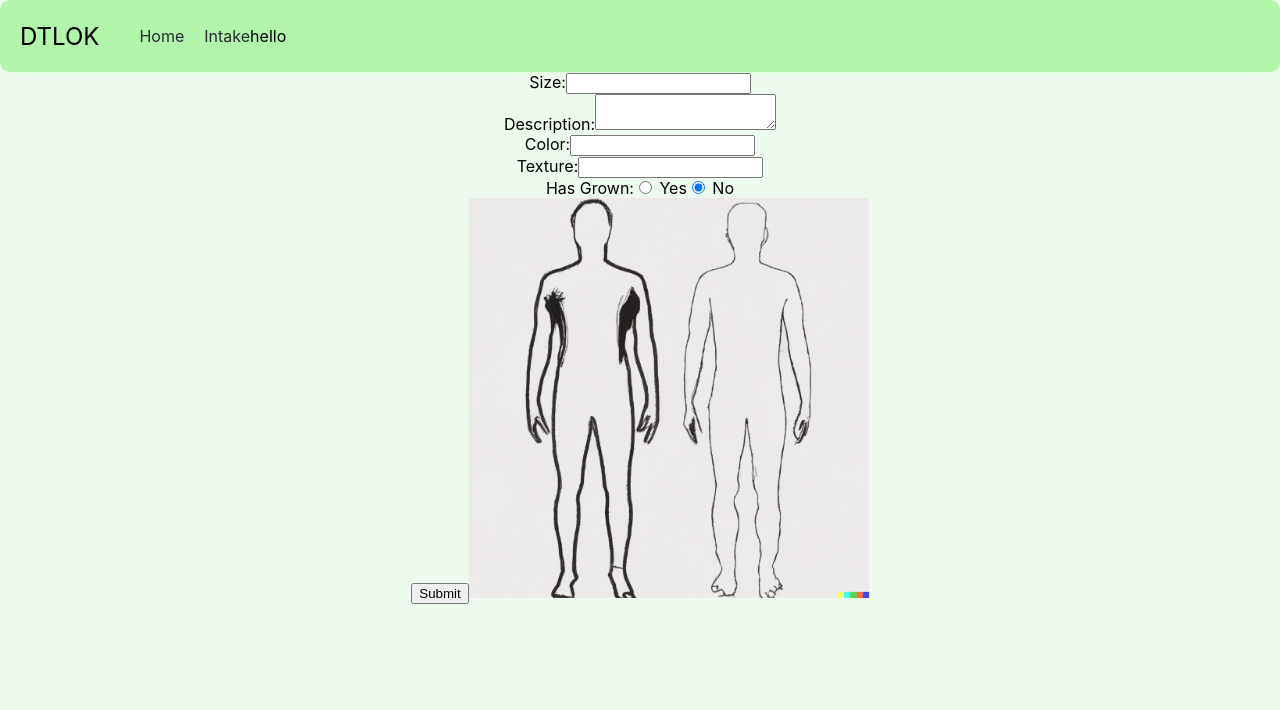
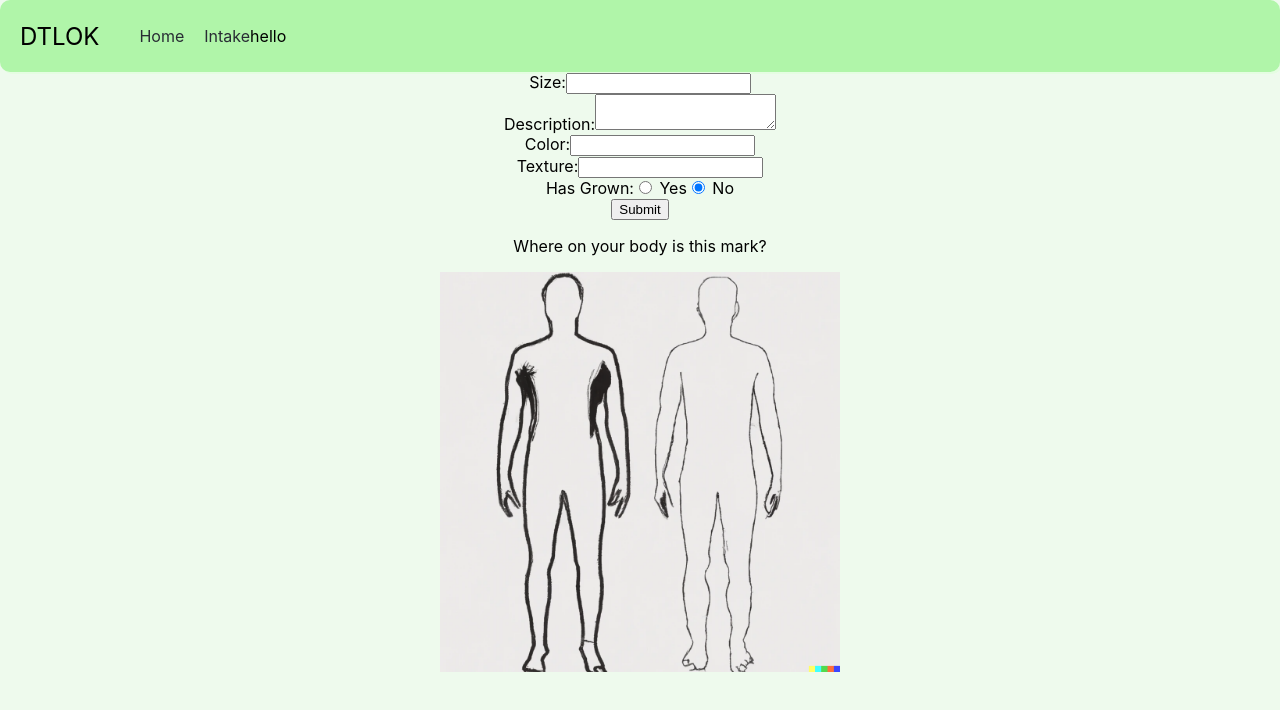
Before and after one commit to Agould94/doesthislookok.com, a React (Create React App) app in the folder doesthislookok-frontend/: page /intake in a window 1280 px wide. Shown: the top 710 px of the page. Built offline with nearby package versions, Linux system fonts and the light colour scheme; no server answers.

Commit message:
change location of human body image, add image coordinate mapping onclick

```diff
--- /dev/null
+++ b/doesthislookok-frontend/src/features/Intake/HumanBody.jsx
@@ -0,0 +1,20 @@
+import React, {useState} from 'react'
+import humanBody from "../../media/HumanBody.png"
+
+function HumanBody() {
+
+    function handleBodyClick(e){
+        const xCoordinate = e.nativeEvent.offsetX;
+        const yCoordinate = e.nativeEvent.offsetY;
+        console.log(`X: ${xCoordinate}, Y: ${yCoordinate}`)
+      }
+
+
+  return (
+    <div>
+    <img src={humanBody} className = "body-img" onClick={handleBodyClick}></img>
+    </div>
+  )
+}
+
+export default HumanBody
--- a/doesthislookok-frontend/src/features/Intake/Intake.jsx
+++ b/doesthislookok-frontend/src/features/Intake/Intake.jsx
@@ -1,6 +1,7 @@
 import React, {useState, useEffect} from 'react'
 import axios from 'axios';
-import humanBody from "../../media/HumanBody.png"
+
+import HumanBody from './HumanBody';
 
 function Intake() {
   const [size, setSize] = useState('');
@@ -8,6 +9,8 @@ function Intake() {
   const [color, setColor] = useState('');
   const [texture, setTexture] = useState('');
   const [hasGrown, setHasGrown] = useState(false);
+
+
 
   const handleSubmit=(e)=>{
     e.preventDefault()
@@ -60,7 +63,9 @@ function Intake() {
           </label>
           <br />
           <button type="submit">Submit</button>
-          <img src={humanBody} className = "body-img"></img>
+          <br/>
+          <p>Where on your body is this mark?</p>
+          <HumanBody></HumanBody>
         </form>
       </div>
   )
```
